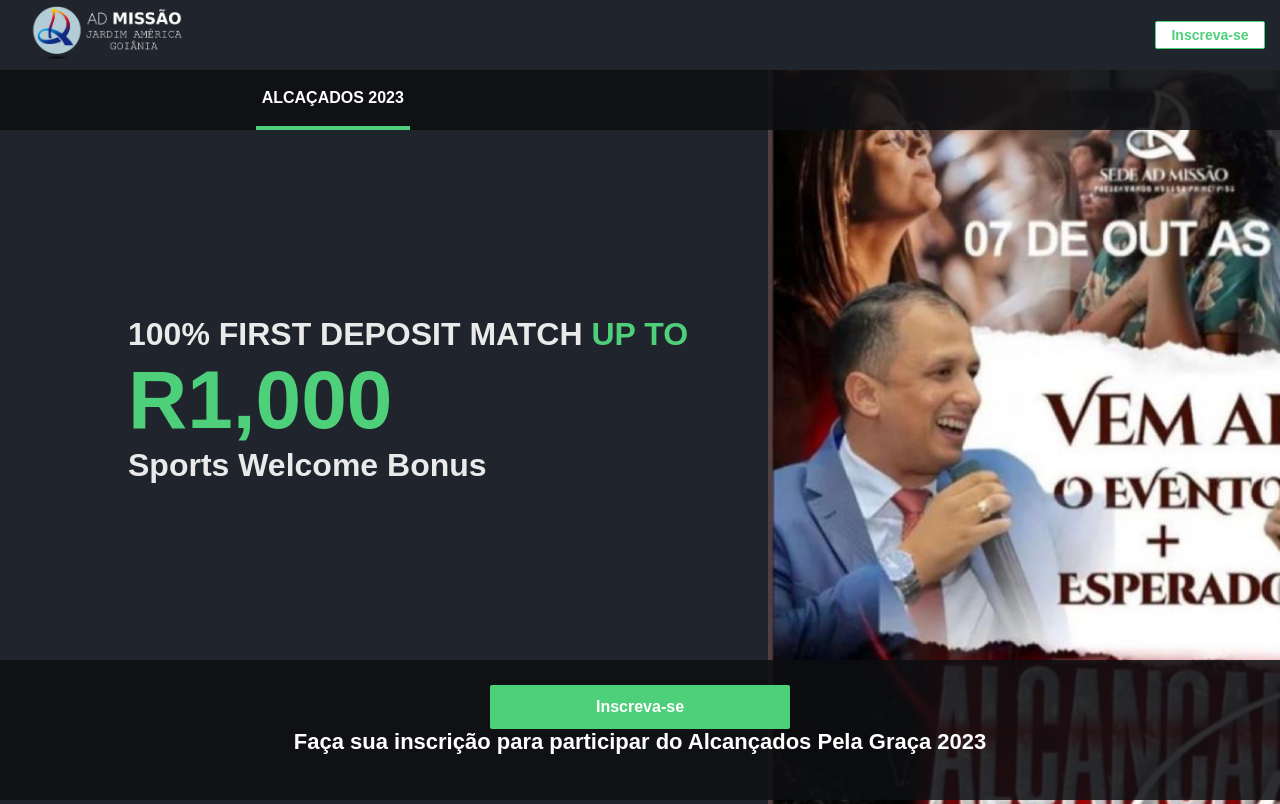
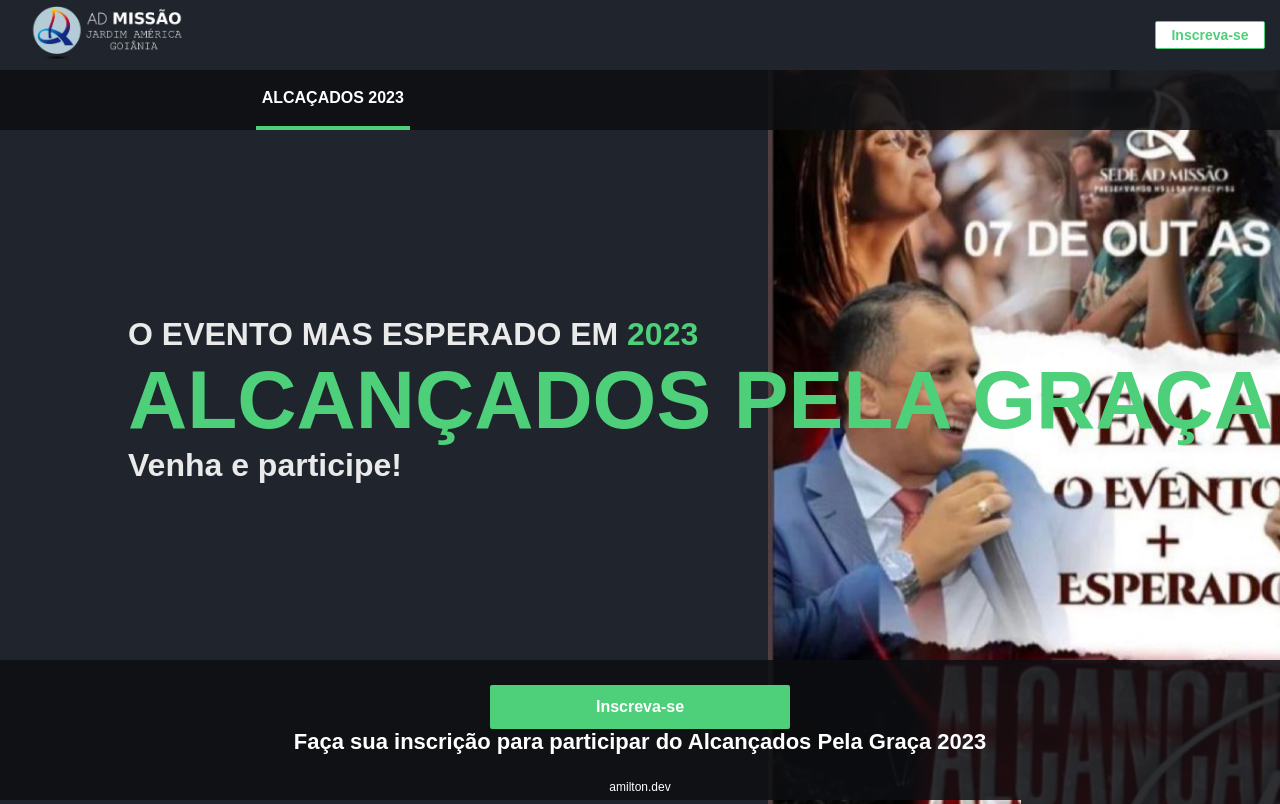
Before and after one commit to AmiltonSantos/alcancadosPelaGraca, a Next.js app: page / in a window 1280 px wide. Built offline with nearby package versions, Linux system fonts and the light colour scheme; a web font is replaced by a local one.

Commit message:
:fire: ajusta layout

```diff
--- a/components/Content.jsx
+++ b/components/Content.jsx
@@ -6,10 +6,10 @@ const Content = () => {
       <img className="coverImage" src="/the-hunch-mobile.webp" alt="" />
       <div className="dummyText">
         <p>
-          100% FIRST DEPOSIT MATCH <span>UP TO</span>
+          O EVENTO MAS ESPERADO EM <span>2023</span>
         </p>
-        <h1>R1,000</h1>
-        <p>Sports Welcome Bonus</p>
+        <h1>ALCANÇADOS PELA GRAÇA</h1>
+        <p>Venha e participe!</p>
       </div>
     </div>
   );
--- a/components/Footer.jsx
+++ b/components/Footer.jsx
@@ -50,6 +50,7 @@ const Footer = ({ openModal }) => {
           {data.button}
         </button>
         <h2>{data.heading}</h2>
+        <p>amilton.dev</p>
         {isConfettiActive && (
           <Confetti
             width={window.innerWidth}
--- a/components/Header.jsx
+++ b/components/Header.jsx
@@ -62,7 +62,7 @@ const Header = ({ openModal, closeModal, modalIsOpen }) => {
         // Print register message and close register modal after 4 seconds
         setSuccessMessage(`Welcome back ${data.name}`);
         setregisterMessage(
-          `Please check your email, your free bets are on the way!`
+          `Ainda está em desenlvimento por amilton.dev!`
         );
         setTimeout(() => setIsOpen(false), 2000);
         setTimeout(() => setSuccessMessage(""), 2000);
```
